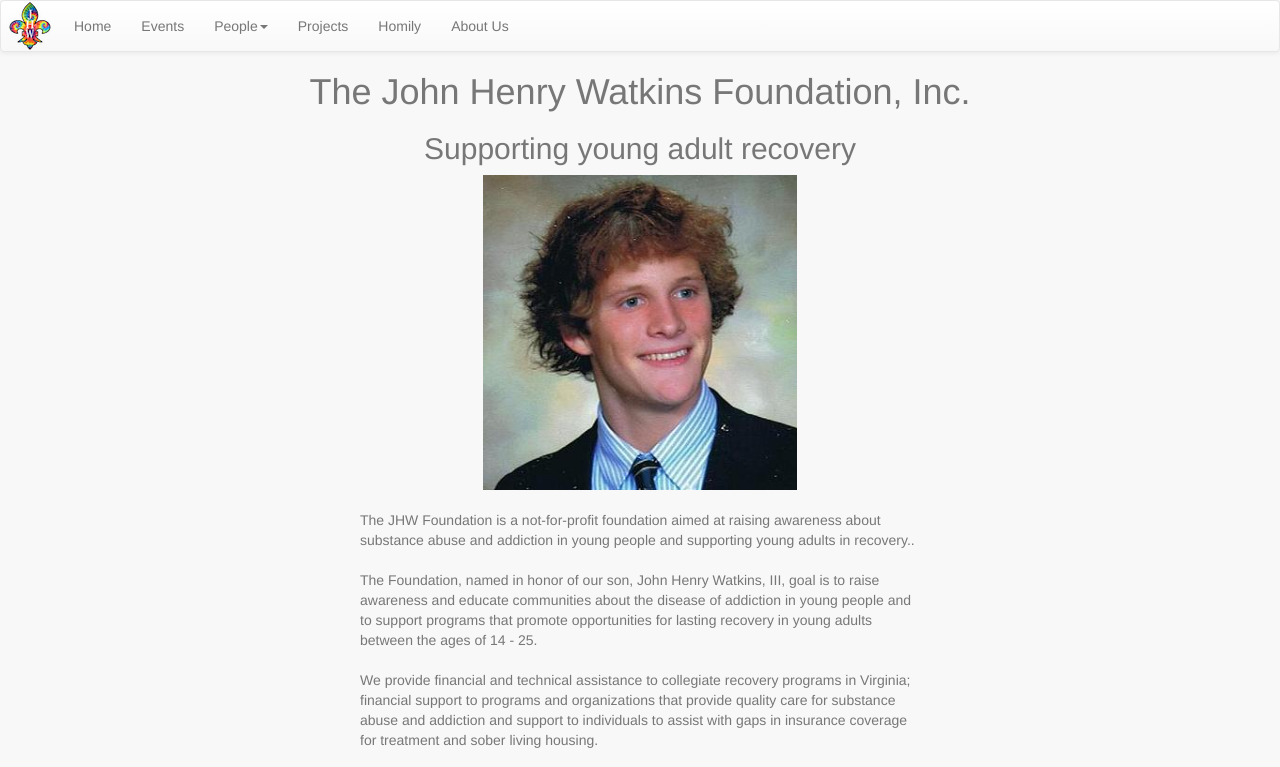
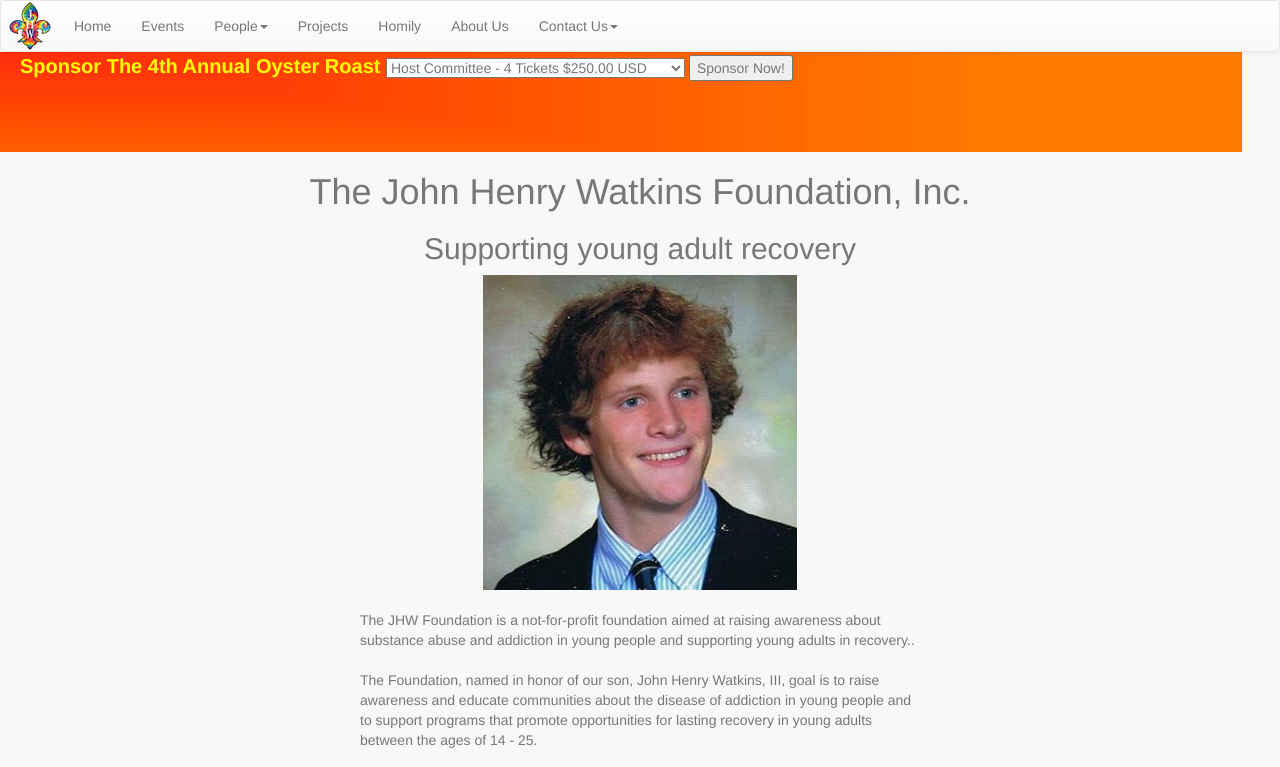
Before and after one commit to the-jhw-foundation/website, a website: page index.html in a window 1280 px wide. Shown: the top 767 px of the page. Drawn offline with nearby package versions, Linux system fonts and the light colour scheme; some packages are replaced by stand-ins of ours.

Commit message:
content updates

```diff
--- a/css/app.css
+++ b/css/app.css
@@ -132,9 +132,24 @@
 
 /** Section 5 - About Us Styles **/
 #donateSection {
-	max-width: 347px;
+	width:100%;
+	height: 100px;
+	background: url(../img/test.png) no-repeat;
+	margin-top:-20px;
+	border: none;
+}
+#donateBanner {
+	/*max-width: 347px;*/
     margin: 0px auto 0px auto;
     margin-top: 20px;
     padding-left: 20px;
     padding-right: 20px;
 }
+.donateText {
+	color:yellow;
+	font-size: 20px;
+	font-weight: 800;
+}
+.bannerDisplay{
+	display: inline;
+}
--- a/index.html
+++ b/index.html
@@ -24,10 +24,10 @@
 <body>
 	<!--Nav Menu-->
 	<navigation-bar></navigation-bar>
+	<donate-element></donate-element>
 	<!--Body View-->
 	<section ng-view>
 	</section>
-	<donate-element></donate-element>
 	<!--Footer-->
 	<custom-footer></custom-footer>
 </body>
--- a/views/donate.html
+++ b/views/donate.html
@@ -1,17 +1,18 @@
 <section id="donateSection">
+<div id="donateBanner">
 	<form id="donateSection" action="https://www.paypal.com/cgi-bin/webscr" method="post" target="_top">
 	<input type="hidden" name="cmd" value="_s-xclick">
 	<input type="hidden" name="hosted_button_id" value="7DL476KKXW6UA">
-<table>
-<tbody><tr><td><input type="hidden" name="on0" value="Sponsor The 4th Annual Oyster Roast">Sponsor The 4th Annual Oyster Roast</td></tr><tr><td><select name="os0">
+	<div class="bannerDisplay">
+	<span class="donateText"><input type="hidden" name="on0" value="Sponsor The 4th Annual Oyster Roast">Sponsor The 4th Annual Oyster Roast </span>
+	<select name="os0">
 		<option value="Host Committee - 4 Tickets">Host Committee - 4 Tickets $250.00 USD</option>
 		<option value="Young Professional - 2 Tickets">Young Professional - 2 Tickets $100.00 USD</option>
 		<option value="Sponsor- 6 Tickets">Sponsor- 6 Tickets $1,000.00 USD</option>
 		<option value="Benefactor - 10 Tickets">Benefactor - 10 Tickets $2,500.00 USD</option>
-</select> </td></tr>
-</tbody></table>
+	</select>
+	</div>
 	<input type="hidden" name="currency_code" value="USD">
-<input type="image" src="https://www.paypalobjects.com/en_US/i/btn/btn_paynow_LG.gif" border="0" name="submit" alt="PayPal - The safer, easier way to pay online!">
-<img alt="" border="0" src="https://www.paypalobjects.com/en_US/i/scr/pixel.gif" width="1" height="1">
+	<input class="bannerPayButton" type="submit"  border="0" value="Sponsor Now!" name="submit" alt="PayPal - The safer, easier way to pay online!">
 	</form>
 </section>
--- a/views/navigation.html
+++ b/views/navigation.html
@@ -22,6 +22,13 @@
                 <li><a href="#projects">Projects</a></li>
                 <li><a href="#homily">Homily</a></li>
                 <li><a href="#aboutus">About Us</a></li>
+                <li class="dropdown">
+                    <a data-toggle="dropdown" class="dropdown-toggle">Contact Us<b class="caret"></b></a>
+                    <ul id="peopleDropdownMenu" role="menu" class="dropdown-menu">
+                       <li><a href="tel:+1-804-363-5679">Call Us</a></li>
+                       <li><a href="mailto:jhwfoundationinc@aol.com?Subject=Hello%20again" target="_top">Email Us</a></li>
+                    </ul>
+                </li>
             </ul>
             <!--
             <ul class="nav navbar-nav navbar-right">
```
Also changed, not shown: img/jhw-oyster-banner-background.png (added), img/test.png (added). Lines whose indentation alone changed are shown as unchanged.
